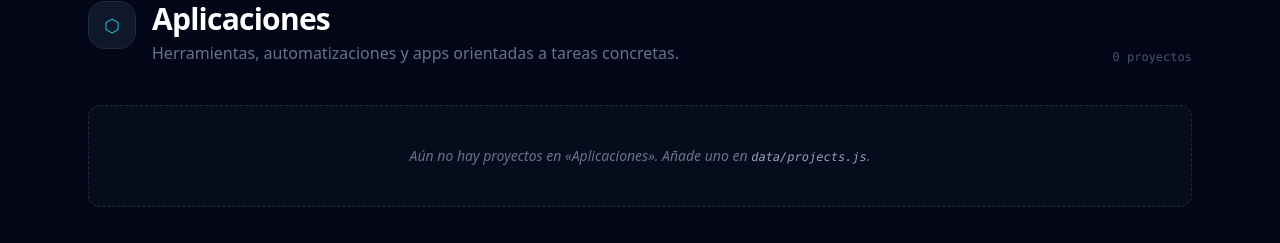
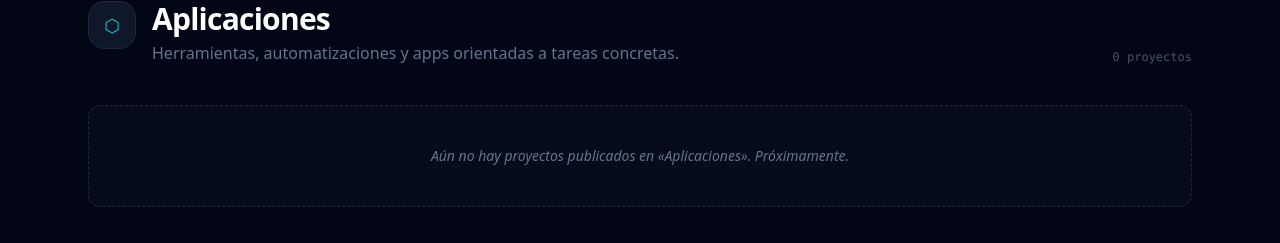
Before and after one commit to BLigonieWertmiller/Portfolio-, a Next.js app: page / in a window 1280 px wide. Shown: the part 2077-2320 px from the top of the page. Built offline with nearby package versions, Linux system fonts and the light colour scheme.

Commit message:
Cambios V3

```diff
--- a/components/ProjectGallery.jsx
+++ b/components/ProjectGallery.jsx
@@ -38,8 +38,7 @@ export const SECTIONS = [
 function EmptySection({ label }) {
   return (
     <p className="text-slate-500 text-sm italic border border-dashed border-slate-800 rounded-xl px-6 py-10 text-center bg-slate-900/40">
-      Aún no hay proyectos en «{label}». Añade uno en{" "}
-      <code className="text-slate-400 text-xs">data/projects.js</code>.
+      Aún no hay proyectos publicados en «{label}». Próximamente.
     </p>
   );
 }
```
